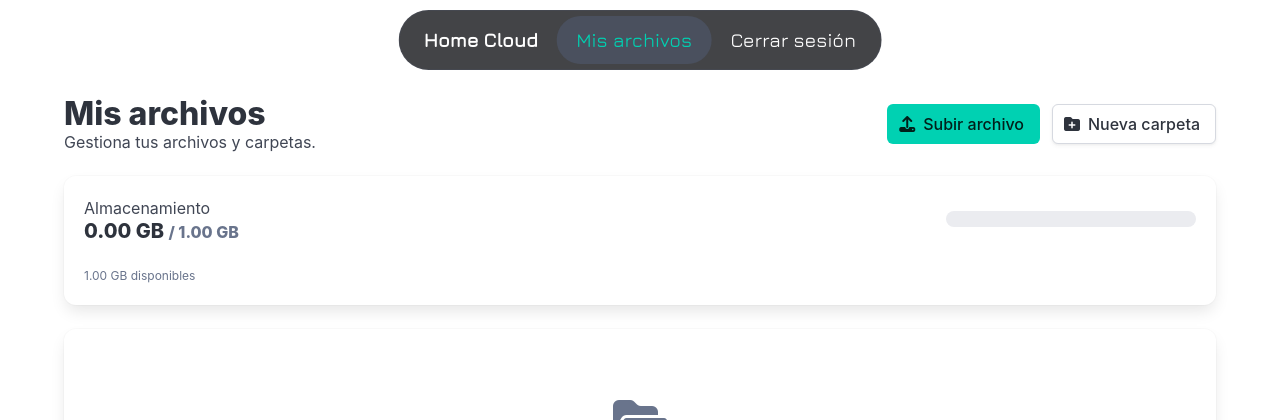
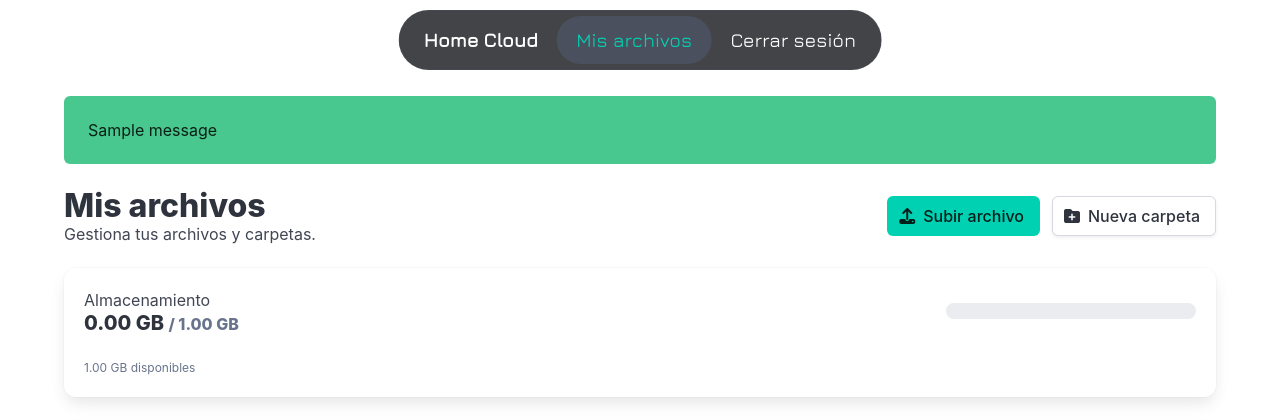
Before and after one commit to Hugo-Fdez-Calvete/proyectoweb, a Flask app: page /HomeCloud/dashboard in a window 1280 px wide. Shown: the top 420 px of the page. Run offline with Flask 3, Linux system fonts and the light colour scheme; the visitor is signed in with stand-in values (Sample User, id 1); tables that the repository leaves empty hold one stand-in row (values such as "Sample post"); one stand-in notice (Sample message) is shown.

Commit message:
onscreen messages dashboard

```diff
--- a/app/templates/dashboard.html
+++ b/app/templates/dashboard.html
@@ -4,6 +4,17 @@
 
 <section class="section">
     <div class="container mt-6">
+
+        <!-- MENSAJES -->
+        {% with messages = get_flashed_messages(with_categories=true) %}
+            {% if messages %}
+                {% for category, message in messages %}
+                    <div class="notification is-{{ category }} mb-5">
+                        {{ message }}
+                    </div>
+                {% endfor %}
+            {% endif %}
+        {% endwith %}
 
         <!-- CABECERA -->
         <div class="level mb-5">
@@ -21,11 +32,9 @@
                 <div class="buttons">
 
                     <!-- BOTÓN SUBIR -->
-                    <form action="{{ url_for('cloud_bp.upload') }}" method="POST" enctype="multipart/form-data"
-                        id="upload-form">
-                        <input type="file" name="file" id="file-input" hidden>
-                        <button type="button" class="button is-primary"
-                            onclick="document.getElementById('file-input').click()">
+                    <form action="{{ url_for('cloud_bp.upload') }}" method="POST" enctype="multipart/form-data" id="upload-form">
+                        <input type="file" name="file" id="file-input" hidden >
+                        <button type="button" class="button is-primary" onclick="document.getElementById('file-input').click()">
                             <span class="icon">
                                 <i class="fas fa-upload"></i>
                             </span>
@@ -69,7 +78,7 @@
 
                     {% if user.storage_gb > 0 %}
 
-                    {% set storage_percentage = (used_storage / user.storage_gb) * 100 %}
+                        {% set storage_percentage=(used_storage / user.storage_gb)*100%}
 
                         {% if storage_percentage > 100 %}
                             {% set storage_percentage = 100 %}
@@ -213,9 +222,7 @@
 
 <!-- SUBIDA AUTOMÁTICA -->
 <script>
-    document.getElementById("file-input").addEventListener(
-        "change",
-        function () {
+    document.getElementById("file-input").addEventListener("change", function () {
             if (this.files.length > 0) {
                 document
                     .getElementById("upload-form")
```
Lines whose indentation alone changed are shown as unchanged.
